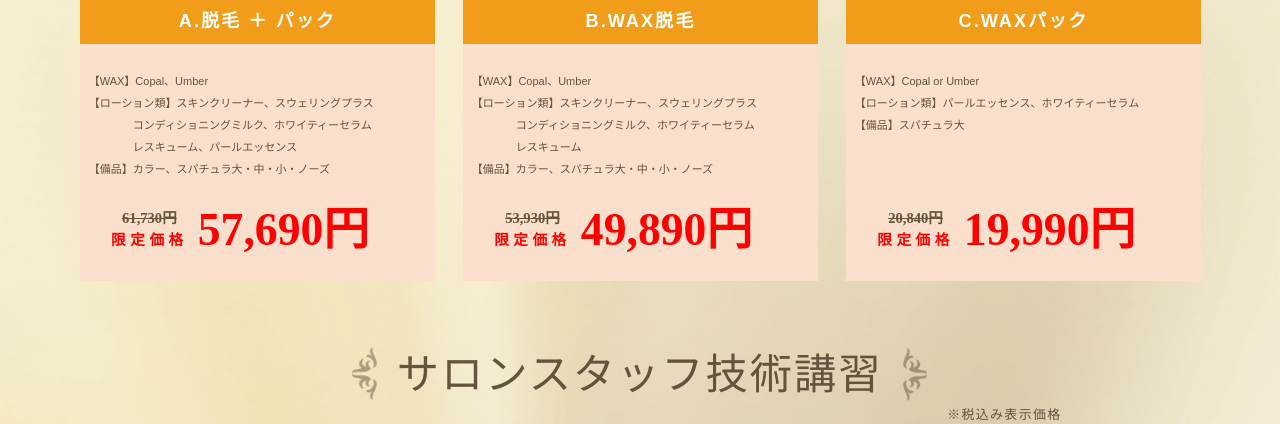
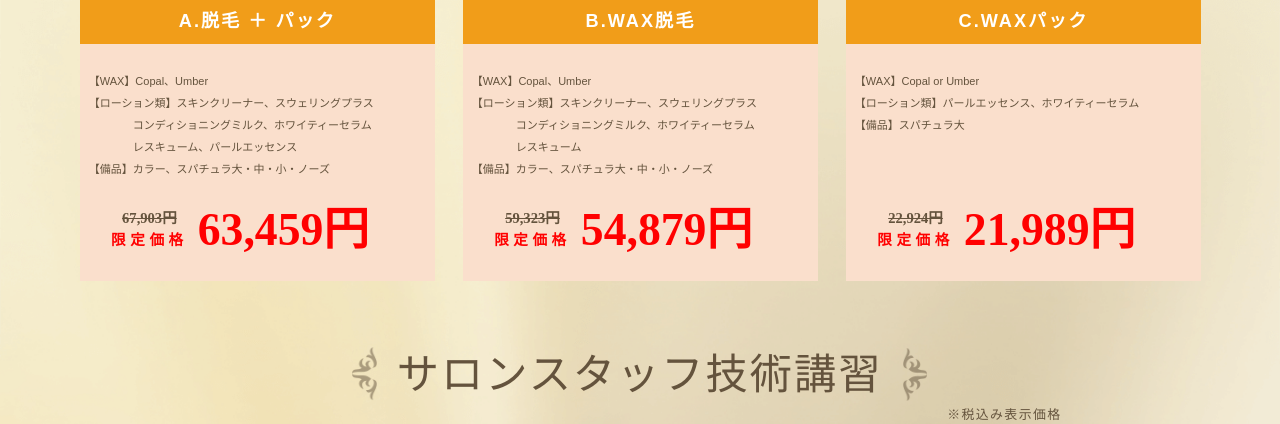
Before and after one commit to Johorin/tsuyari, a PHP site: page /kosyu/index.php in a window 1280 px wide. Shown: the part 4992-5416 px from the top of the page. Run offline with PHP 8.4, Linux system fonts and the light colour scheme; style sheets or scripts are compiled from the project's sources.

Commit message:
お問い合わせフォームのデザインを微調整しました。Instagramの投稿埋め込みで動画投稿の場合もサムネイル画像を表示させるように改良しました。また、講習ページの初回限定導入セットの価格を変更しました。

```diff
--- a/contact/contact_css/contact-step1_pc.scss
+++ b/contact/contact_css/contact-step1_pc.scss
@@ -263,6 +263,8 @@ main {
                         option {
                             height: 32px;
                             padding: 5px;
+                            //vertical-align: middle;
+                            //line-height: 32px;
                         }
                     }
                 }
--- a/jQuery/ajax_jquery.js
+++ b/jQuery/ajax_jquery.js
@@ -2,8 +2,8 @@
 
 $.ajax({url: '/data/instagram.json', dataType: 'json'})
 .done(function(data){
-    //console.log(data);
-    //console.log(data.media.data[0].media_url);
+    console.log(data);
+    console.log(data.media.data[4].thumbnail_url);
     //var img = document.getElementById('instagram');
     //img.setAttribute('src', data.media.data[0].media_url);
 
@@ -34,14 +34,24 @@ $.ajax({url: '/data/instagram.json', dataType: 'json'})
     var post6 = document.getElementById('posting6');
     var post7 = document.getElementById('posting7');
     var post8 = document.getElementById('posting8');
-    post1.style.background = "url(" + data.media.data[0].media_url + ") center center / cover no-repeat";
-    post2.style.background = "url(" + data.media.data[1].media_url + ") center center / cover no-repeat";
-    post3.style.background = "url(" + data.media.data[2].media_url + ") center center / cover no-repeat";
-    post4.style.background = "url(" + data.media.data[3].media_url + ") center center / cover no-repeat";
-    post5.style.background = "url(" + data.media.data[4].media_url + ") center center / cover no-repeat";
-    post6.style.background = "url(" + data.media.data[5].media_url + ") center center / cover no-repeat";
-    post7.style.background = "url(" + data.media.data[6].media_url + ") center center / cover no-repeat";
-    post8.style.background = "url(" + data.media.data[7].media_url + ") center center / cover no-repeat";
+    // post1.style.background = "url(" + data.media.data[0].media_url + ") center center / cover no-repeat";
+    // post2.style.background = "url(" + data.media.data[1].media_url + ") center center / cover no-repeat";
+    // post3.style.background = "url(" + data.media.data[2].media_url + ") center center / cover no-repeat";
+    // post4.style.background = "url(" + data.media.data[3].media_url + ") center center / cover no-repeat";
+    // post5.style.background = "url(" + data.media.data[4].media_url + ") center center / cover no-repeat";
+    // post6.style.background = "url(" + data.media.data[5].media_url + ") center center / cover no-repeat";
+    // post7.style.background = "url(" + data.media.data[6].media_url + ") center center / cover no-repeat";
+    // post8.style.background = "url(" + data.media.data[7].media_url + ") center center / cover no-repeat";
+
+    /* Instagramの投稿画像（投稿が動画の場合も考慮） */
+    var post = [post1, post2, post3, post4, post5, post6, post7, post8];
+    for(let i=0; i<8; i++) {
+        if(data.media.data[i].media_url) {
+            post[i].style.background = "url(" + data.media.data[i].media_url + ") center center / cover no-repeat";
+        } else {
+            post[i].style.background = "url(" + data.media.data[i].thumbnail_url + ") center center / cover no-repeat";
+        }
+    }
 
     /* Instagramの投稿に対するいいね数 */
     var like_count1 = document.getElementById('like-count1');
--- a/kosyu/index.php
+++ b/kosyu/index.php
@@ -762,11 +762,11 @@
                             </p>
                             <div class="limitedPrice">
                                 <div class="limitedPrice__text">
-                                    <h3 class="price">61,730円</h3>
+                                    <h3 class="price">67,903円</h3>
                                     <h3 class="text">限定価格</h3>
                                 </div>
                                 <div class="limitedPrice__price">
-                                    <h2>57,690円</h2>
+                                    <h2>63,459円</h2>
                                 </div>
                             </div>
                         </td>
@@ -789,11 +789,11 @@
                             </p>
                             <div class="limitedPrice">
                                 <div class="limitedPrice__text">
-                                    <h3 class="price">53,930円</h3>
+                                    <h3 class="price">59,323円</h3>
                                     <h3 class="text">限定価格</h3>
                                 </div>
                                 <div class="limitedPrice__price">
-                                    <h2>49,890円</h2>
+                                    <h2>54,879円</h2>
                                 </div>
                             </div>
                         </td>
@@ -817,11 +817,11 @@
                             </p>
                             <div class="limitedPrice">
                                 <div class="limitedPrice__text">
-                                    <h3 class="price">20,840円</h3>
+                                    <h3 class="price">22,924円</h3>
                                     <h3 class="text">限定価格</h3>
                                 </div>
                                 <div class="limitedPrice__price">
-                                    <h2>19,990円</h2>
+                                    <h2>21,989円</h2>
                                 </div>
                             </div>
                         </td>
```
Also changed, not shown: contact/contact_css/contact-step1_sp.css (+14 -0 lines), contact/contact_css/contact-step1_sp.scss (+11 -0 lines), data/instagram.json (+1 -1 lines), index.php (+1 -1 lines), 3 other files.
